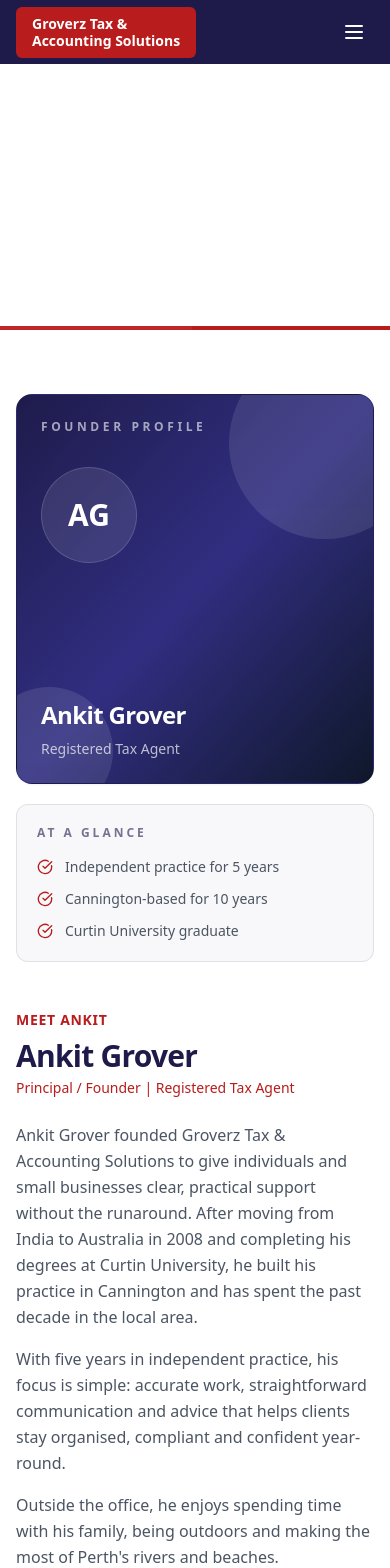
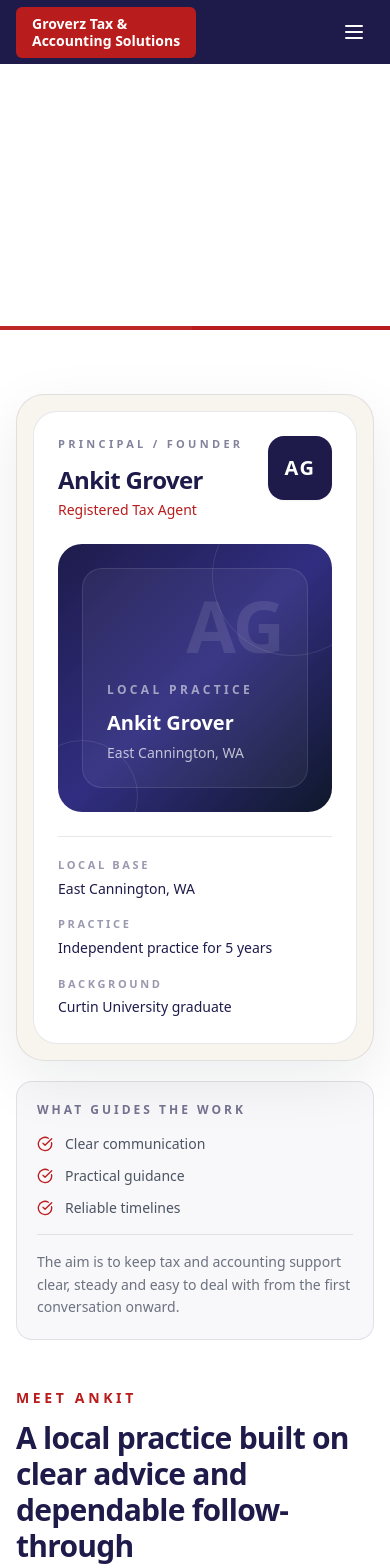
Before and after one commit to calebscott1892-bot/Groverz, a React (Vite) app: page /About in a window 390 px wide. Shown: the top 1568 px of the page. Built offline with nearby package versions, Linux system fonts and the light colour scheme.

Commit message:
Final polish and launch preparation

```diff
--- a/src/components/common/PhotoPlaceholder.jsx
+++ b/src/components/common/PhotoPlaceholder.jsx
@@ -4,31 +4,61 @@ export default function PhotoPlaceholder({
   name = 'Ankit Grover',
   title = 'Registered Tax Agent',
   initials = 'AG',
+  eyebrow = 'Principal / Founder',
+  location = 'East Cannington, WA',
+  facts = [],
   className = '',
 }) {
   return (
     <div
-      className={`relative overflow-hidden rounded-2xl border border-[#1e1b4b]/10 bg-gradient-to-br from-[#1e1b4b] via-[#312e81] to-[#0f172a] p-6 text-white shadow-sm ${className}`.trim()}
+      className={`relative overflow-hidden rounded-[28px] border border-[#1e1b4b]/10 bg-[#f8f5ef] p-4 shadow-[0_20px_60px_rgba(15,23,42,0.08)] ${className}`.trim()}
     >
-      <div className="absolute inset-0 opacity-10">
-        <div className="absolute right-0 top-0 h-48 w-48 translate-x-1/4 -translate-y-1/4 rounded-full bg-white" />
-        <div className="absolute bottom-0 left-0 h-32 w-32 -translate-x-1/4 translate-y-1/4 rounded-full bg-white" />
-      </div>
+      <div className="rounded-[24px] border border-[#1e1b4b]/10 bg-white p-6">
+        <div className="flex items-start justify-between gap-4">
+          <div>
+            <p className="text-[11px] font-semibold uppercase tracking-[0.3em] text-[#1e1b4b]/55">
+              {eyebrow}
+            </p>
+            <p className="mt-3 text-2xl font-semibold tracking-tight text-[#1e1b4b]">{name}</p>
+            <p className="mt-1 text-sm font-medium text-[#b91c1c]">{title}</p>
+          </div>
 
-      <div className="relative flex min-h-[340px] flex-col justify-between">
-        <div>
-          <p className="text-xs font-semibold uppercase tracking-[0.3em] text-white/60">
-            Founder Profile
-          </p>
-          <div className="mt-8 flex h-24 w-24 items-center justify-center rounded-full border border-white/15 bg-white/10 text-3xl font-semibold">
+          <div className="flex h-16 w-16 items-center justify-center rounded-2xl border border-[#1e1b4b]/10 bg-[#1e1b4b] text-xl font-semibold tracking-[0.08em] text-white shadow-sm">
             {initials}
           </div>
         </div>
 
-        <div>
-          <p className="text-2xl font-semibold tracking-tight">{name}</p>
-          <p className="mt-2 text-sm text-white/70">{title}</p>
+        <div className="relative mt-6 overflow-hidden rounded-[24px] bg-gradient-to-br from-[#1e1b4b] via-[#312e81] to-[#0f172a] p-6 text-white">
+          <div className="absolute inset-0 opacity-10">
+            <div className="absolute -right-10 -top-12 h-40 w-40 rounded-full border border-white" />
+            <div className="absolute -bottom-10 -left-8 h-28 w-28 rounded-full border border-white" />
+          </div>
+          <div className="relative flex min-h-[220px] items-end rounded-[20px] border border-white/10 bg-white/5 p-6">
+            <div className="absolute right-6 top-5 text-7xl font-semibold tracking-tight text-white/10">
+              {initials}
+            </div>
+            <div>
+              <p className="text-xs font-semibold uppercase tracking-[0.28em] text-white/55">
+                Local Practice
+              </p>
+              <p className="mt-3 max-w-[14rem] text-xl font-semibold leading-tight">{name}</p>
+              <p className="mt-2 text-sm text-white/70">{location}</p>
+            </div>
+          </div>
         </div>
+
+        {facts.length > 0 && (
+          <dl className="mt-6 grid gap-4 border-t border-[#1e1b4b]/10 pt-5 sm:grid-cols-3">
+            {facts.map(({ label, value }) => (
+              <div key={label} className="space-y-1">
+                <dt className="text-[11px] font-semibold uppercase tracking-[0.24em] text-[#1e1b4b]/45">
+                  {label}
+                </dt>
+                <dd className="text-sm font-medium leading-relaxed text-[#1e1b4b]">{value}</dd>
+              </div>
+            ))}
+          </dl>
+        )}
       </div>
     </div>
   );
--- a/src/components/layout/SiteFooter.jsx
+++ b/src/components/layout/SiteFooter.jsx
@@ -21,7 +21,7 @@ export default function SiteFooter() {
 
           <div>
             <h4 className="mb-4 text-sm font-semibold uppercase tracking-wider text-white/90">
-              Quick Links
+              Quick links
             </h4>
             <ul className="space-y-2.5">
               {primaryNavItems.map(({ label, pageKey }) => (
--- a/src/components/layout/SiteHeader.jsx
+++ b/src/components/layout/SiteHeader.jsx
@@ -47,7 +47,7 @@ export default function SiteHeader({ activePageKey }) {
           </a>
           <Link to={getPagePath('Contact')}>
             <Button className="bg-[#b91c1c] px-5 text-sm font-semibold text-white hover:bg-[#991b1b]">
-              Get in Touch
+              Contact Us
             </Button>
           </Link>
         </div>
@@ -92,7 +92,7 @@ export default function SiteHeader({ activePageKey }) {
             </a>
             <Link to={getPagePath('Contact')} onClick={closeMobileMenu}>
               <Button className="mt-2 w-full bg-[#b91c1c] text-white hover:bg-[#991b1b]">
-                Get in Touch
+                Contact Us
               </Button>
             </Link>
           </div>
--- a/src/components/sections/CallToActionSection.jsx
+++ b/src/components/sections/CallToActionSection.jsx
@@ -9,7 +9,7 @@ import { businessDetails } from '@/config/site';
 export default function CallToActionSection({
   title = 'Ready to get started?',
   description = 'Get in touch for a no-obligation conversation about your tax and accounting needs.',
-  primaryLabel = 'Get in Touch',
+  primaryLabel = 'Contact Us',
   secondaryLabel = 'Call Us',
 }) {
   return (
--- a/src/components/sections/TestimonialsSection.jsx
+++ b/src/components/sections/TestimonialsSection.jsx
@@ -34,10 +34,10 @@ export default function TestimonialsSection({
       <div className="mx-auto max-w-7xl px-4 py-16 sm:px-6 sm:py-20 lg:px-8">
         <div className="mx-auto mb-12 max-w-2xl text-center">
           <p className="mb-2 text-sm font-semibold uppercase tracking-wider text-[#b91c1c]">
-            Client Feedback
+            Client feedback
           </p>
           <h2 className="text-3xl font-bold tracking-tight text-[#1e1b4b] sm:text-4xl">
-            What Our Clients Say
+            What clients say
           </h2>
           <p className="mt-4 text-lg text-gray-500">{description}</p>
         </div>
--- a/src/pages/AboutPage.jsx
+++ b/src/pages/AboutPage.jsx
@@ -49,10 +49,10 @@ const expectations = [
   { icon: CheckCircle, text: 'No surprises on fees' },
 ];
 
-const profileHighlights = [
-  'Independent practice for 5 years',
-  'Cannington-based for 10 years',
-  'Curtin University graduate',
+const profileFacts = [
+  { label: 'Local base', value: 'East Cannington, WA' },
+  { label: 'Practice', value: 'Independent practice for 5 years' },
+  { label: 'Background', value: 'Curtin University graduate' },
 ];
 
 export default function AboutPage() {
@@ -67,50 +67,87 @@ export default function AboutPage() {
         <div className="mx-auto max-w-7xl px-4 py-16 sm:px-6 sm:py-20 lg:px-8">
           <div className="grid items-start gap-12 lg:grid-cols-5">
             <div className="space-y-5 lg:col-span-2">
-              <PhotoPlaceholder />
+              <PhotoPlaceholder facts={profileFacts} />
 
-              <div className="rounded-xl border border-[#1e1b4b]/10 bg-[#1e1b4b]/[0.03] p-5">
+              <div className="rounded-2xl border border-[#1e1b4b]/10 bg-[#1e1b4b]/[0.03] p-5">
                 <p className="text-xs font-semibold uppercase tracking-[0.25em] text-[#1e1b4b]/60">
-                  At a Glance
+                  What guides the work
                 </p>
                 <ul className="mt-4 space-y-3">
-                  {profileHighlights.map((highlight) => (
-                    <li key={highlight} className="flex items-start gap-3">
+                  {expectations.slice(0, 3).map(({ text }) => (
+                    <li key={text} className="flex items-start gap-3">
                       <CheckCircle className="mt-0.5 h-4 w-4 flex-shrink-0 text-[#b91c1c]" />
-                      <span className="text-sm text-gray-600">{highlight}</span>
+                      <span className="text-sm text-gray-600">{text}</span>
                     </li>
                   ))}
                 </ul>
+                <p className="mt-4 border-t border-[#1e1b4b]/10 pt-4 text-sm leading-relaxed text-gray-500">
+                  The aim is to keep tax and accounting support clear, steady and easy to deal with
+                  from the first conversation onward.
+                </p>
               </div>
             </div>
 
-            <div className="lg:col-span-3">
-              <p className="mb-2 text-sm font-semibold uppercase tracking-wider text-[#b91c1c]">
+            <div className="lg:col-span-3 lg:pt-4">
+              <p className="text-sm font-semibold uppercase tracking-[0.26em] text-[#b91c1c]">
                 Meet Ankit
               </p>
-              <h2 className="text-3xl font-bold tracking-tight text-[#1e1b4b] sm:text-4xl">
-                Ankit Grover
+              <h2 className="mt-3 max-w-4xl text-3xl font-bold tracking-tight text-[#1e1b4b] sm:text-4xl">
+                A local practice built on clear advice and dependable follow-through
               </h2>
-              <p className="mb-6 mt-1 text-sm font-medium text-[#b91c1c]">
+              <p className="mt-3 text-sm font-medium text-[#b91c1c]">
                 Principal / Founder | Registered Tax Agent
               </p>
+              <p className="mt-5 max-w-2xl text-lg leading-relaxed text-[#1e1b4b]/80">
+                Groverz Tax & Accounting Solutions was founded to give individuals and small
+                businesses practical support without the runaround.
+              </p>
 
-              <div className="space-y-4 text-base leading-relaxed text-gray-600">
-                <p>
-                  Ankit Grover founded Groverz Tax & Accounting Solutions to give individuals and
-                  small businesses clear, practical support without the runaround. After moving from
-                  India to Australia in 2008 and completing his degrees at Curtin University, he
-                  built his practice in Cannington and has spent the past decade in the local area.
+              <div className="mt-10 space-y-8">
+                <div className="max-w-3xl">
+                  <p className="text-xs font-semibold uppercase tracking-[0.24em] text-[#1e1b4b]/55">
+                    Background
                   </p>
-                <p>
+                  <p className="mt-3 text-base leading-relaxed text-gray-600">
+                    Ankit Grover moved from India to Australia in 2008 and completed his degrees at
+                    Curtin University. He later built his practice in Cannington and has spent the
+                    past decade in the local area.
+                  </p>
+                </div>
+
+                <div className="grid gap-8 border-t border-[#1e1b4b]/10 pt-8 md:grid-cols-2">
+                  <div>
+                    <p className="text-xs font-semibold uppercase tracking-[0.24em] text-[#1e1b4b]/55">
+                      Service approach
+                    </p>
+                    <p className="mt-3 text-base leading-relaxed text-gray-600">
                       With five years in independent practice, his focus is simple: accurate work,
                       straightforward communication and advice that helps clients stay organised,
                       compliant and confident year-round.
                     </p>
-                <p>
-                  Outside the office, he enjoys spending time with his family, being outdoors and
-                  making the most of Perth&apos;s rivers and beaches.
+                  </div>
+
+                  <div>
+                    <p className="text-xs font-semibold uppercase tracking-[0.24em] text-[#1e1b4b]/55">
+                      Local perspective
                     </p>
+                    <p className="mt-3 text-base leading-relaxed text-gray-600">
+                      Outside the office, he enjoys spending time with his family, being outdoors
+                      and making the most of Perth&apos;s rivers and beaches.
+                    </p>
+                  </div>
+                </div>
+
+                <div className="max-w-3xl rounded-2xl border border-[#1e1b4b]/10 bg-[#f8f5ef] p-6">
+                  <p className="text-xs font-semibold uppercase tracking-[0.24em] text-[#1e1b4b]/55">
+                    Why clients come to us
+                  </p>
+                  <p className="mt-3 text-base leading-relaxed text-gray-600">
+                    The practice is set up for people who want one steady point of contact for tax
+                    returns, business accounting, BAS and ongoing advice, with clear communication
+                    around what is needed next.
+                  </p>
+                </div>
               </div>
             </div>
           </div>
@@ -121,14 +158,14 @@ export default function AboutPage() {
         <div className="mx-auto max-w-7xl px-4 py-16 sm:px-6 sm:py-20 lg:px-8">
           <div className="mx-auto mb-12 max-w-2xl text-center">
             <p className="mb-2 text-sm font-semibold uppercase tracking-wider text-[#b91c1c]">
-              Services
+              Practice Areas
             </p>
             <h2 className="text-3xl font-bold tracking-tight text-[#1e1b4b] sm:text-4xl">
-              How I can help
+              Where clients usually need support
             </h2>
             <p className="mt-4 text-lg leading-relaxed text-gray-500">
-              From straightforward returns to ongoing business support, these are the areas clients
-              most often come to us for help with.
+              Support is centred on the work most individuals and small businesses need handled
+              properly, on time and with clear advice around it.
             </p>
           </div>
 
@@ -152,12 +189,15 @@ export default function AboutPage() {
       <section className="bg-white">
         <div className="mx-auto max-w-7xl px-4 py-16 sm:px-6 sm:py-20 lg:px-8">
           <div className="mx-auto mb-10 max-w-2xl text-center">
+            <p className="mb-2 text-sm font-semibold uppercase tracking-wider text-[#b91c1c]">
+              Service Style
+            </p>
             <h2 className="text-2xl font-bold tracking-tight text-[#1e1b4b] sm:text-3xl">
-              What you can expect
+              How the practice works day to day
             </h2>
             <p className="mt-4 text-lg leading-relaxed text-gray-500">
-              Our approach is built around clear advice, reliable follow-through and a process that
-              feels easy to deal with.
+              The service approach is built around clear explanations, dependable follow-through and
+              a process that feels straightforward to deal with.
             </p>
           </div>
 
--- a/src/pages/NotFoundPage.jsx
+++ b/src/pages/NotFoundPage.jsx
@@ -20,7 +20,7 @@ export default function NotFoundPage() {
             <h2 className="text-2xl font-medium text-slate-800">Page Not Found</h2>
             <p className="leading-relaxed text-slate-600">
               The page <span className="font-medium text-slate-700">&quot;{pageName}&quot;</span>{' '}
-              could not be found in this application.
+              could not be found on this website.
             </p>
           </div>
 
@@ -37,7 +37,7 @@ export default function NotFoundPage() {
                   d="M3 12l2-2m0 0l7-7 7 7M5 10v10a1 1 0 001 1h3m10-11l2 2m-2-2v10a1 1 0 01-1 1h-3m-6 0a1 1 0 001-1v-4a1 1 0 011-1h2a1 1 0 011 1v4a1 1 0 001 1m-6 0h6"
                 />
               </svg>
-              Go Home
+              Back to Home
             </Link>
           </div>
         </div>
--- a/src/pages/ServicesPage.jsx
+++ b/src/pages/ServicesPage.jsx
@@ -20,7 +20,7 @@ import ProcessTimelineSection from '@/components/sections/ProcessTimelineSection
 import TaxRefundEstimatorSection from '@/components/sections/TaxRefundEstimatorSection';
 
 const serviceCategories = [
-  { key: 'all', label: 'All Services' },
+  { key: 'all', label: 'All services' },
   { key: 'personal', label: 'Personal' },
   { key: 'business', label: 'Business' },
   { key: 'corporate', label: 'Trusts & Companies' },
@@ -215,7 +215,7 @@ export default function ServicesPage() {
               Service categories
             </p>
             <h2 className="text-2xl font-bold tracking-tight text-[#1e1b4b] sm:text-3xl">
-              Our services
+              Service areas
             </h2>
             <p className="mt-3 text-gray-500">
               Choose a category to narrow the list, then open any service to see what&apos;s
```
Also changed, not shown: src/components/sections/TaxRefundEstimatorSection.jsx (+8 -4 lines), src/pages/ContactPage.jsx (+92 -65 lines), src/pages/HomePage.jsx (+9 -9 lines). Lines whose indentation alone changed are shown as unchanged.
